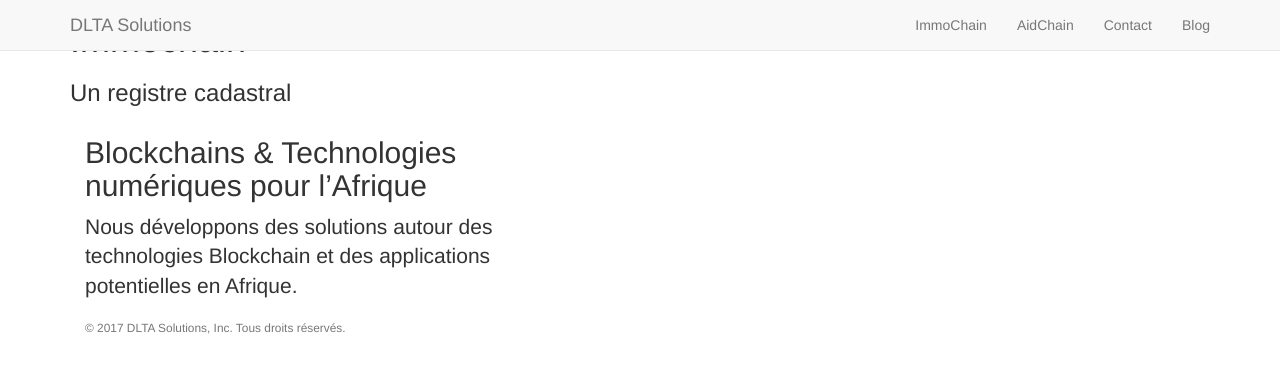
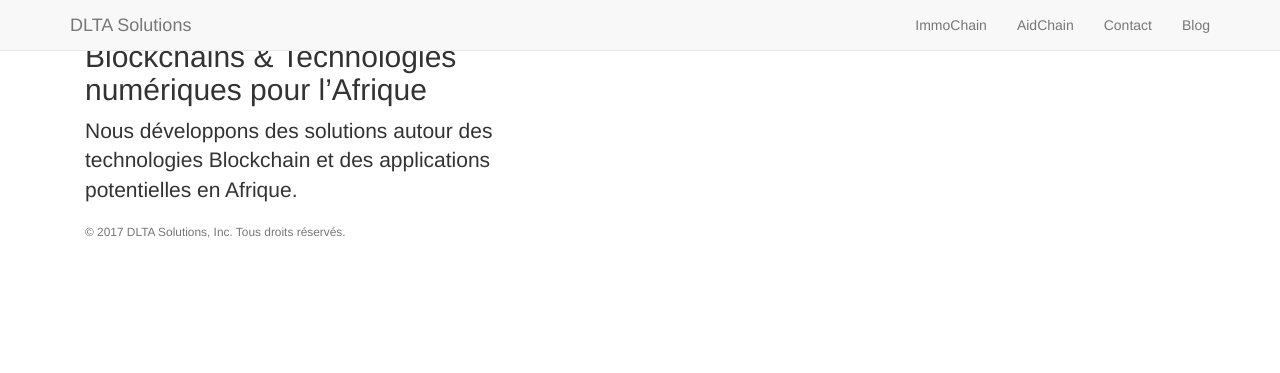
Before and after one commit to dltasolutions/dltasolutions.github.io, a Jekyll site: the page built from immochain.html, in a window 1280 px wide. Shown: the top 373 px of the page. Built offline with Jekyll 4.4.1, drawn with Linux system fonts in a browser that asks for light colours; nearby versions of some CDN libraries; library files that are not in the unit come from our copies.

Commit message:
Update page.html

```diff
--- a/_layouts/page.html
+++ b/_layouts/page.html
@@ -1,23 +1,18 @@
 ---
 layout: default
 ---
-<section>
+
 <!-- Page Header -->
-<div class="intro-header">
-	<div class="container">
-		<div class="row">
-			<div class="col-lg-12">
-				<div class="intro-message">
-					<h1>{{ page.title }}</h1>
-					{% if page.description %}
-						<h3>{{ page.description }}</h3>
-					{% endif %}
-				</div>
+
+<div class="container">
+	<div class="row">
+		<div class="col-lg-12">
+			<div class="intro-message">
+				{{ page.description }}</h3>
 			</div>
 		</div>
 	</div>
+</div>
 	<!-- /.container -->
-</div>
-</section>
 <!-- /.intro-header -->
 {{ content }}
```
